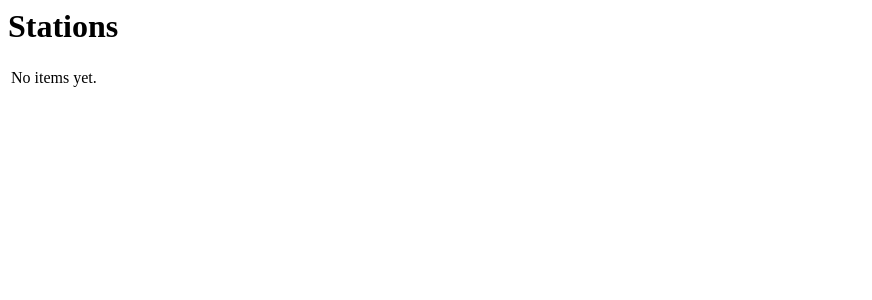
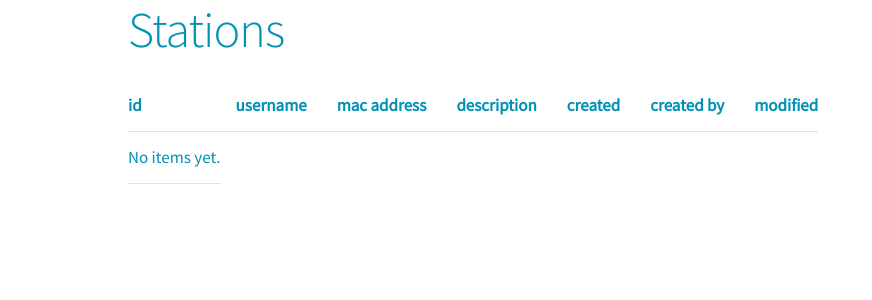
Before and after one commit to minikdo/freerad, a Django app: page / in a window 1280 px wide. Shown: the top 300 px of the page, without its empty margins (0-872 px from the left). Run offline with Django 3.2, Linux system fonts and the light colour scheme; data that the repository does not hold is empty.

Commit message:
add static files

```diff
--- a/freerad/settings.py
+++ b/freerad/settings.py
@@ -120,3 +120,7 @@ USE_TZ = True
 # https://docs.djangoproject.com/en/2.2/howto/static-files/
 
 STATIC_URL = '/static/'
+
+STATICFILES_DIRS = [
+    os.path.join(BASE_DIR, "static"),
+]
--- /dev/null
+++ b/static/css/skeleton.css
@@ -0,0 +1,418 @@
+/*
+* Skeleton V2.0.4
+* Copyright 2014, Dave Gamache
+* www.getskeleton.com
+* Free to use under the MIT license.
+* http://www.opensource.org/licenses/mit-license.php
+* 12/29/2014
+*/
+
+
+/* Table of contents
+––––––––––––––––––––––––––––––––––––––––––––––––––
+- Grid
+- Base Styles
+- Typography
+- Links
+- Buttons
+- Forms
+- Lists
+- Code
+- Tables
+- Spacing
+- Utilities
+- Clearing
+- Media Queries
+*/
+
+
+/* Grid
+–––––––––––––––––––––––––––––––––––––––––––––––––– */
+.container {
+  position: relative;
+  width: 100%;
+  max-width: 1200px;
+  margin: 0 auto;
+  padding: 0 20px;
+  box-sizing: border-box; }
+.column,
+.columns {
+  width: 100%;
+  float: left;
+  box-sizing: border-box; }
+
+/* For devices larger than 400px */
+@media (min-width: 400px) {
+  .container {
+    width: 85%;
+    padding: 0; }
+}
+
+/* For devices larger than 550px */
+@media (min-width: 550px) {
+  .container {
+    width: 80%; }
+  .column,
+  .columns {
+    margin-left: 4%; }
+  .column:first-child,
+  .columns:first-child {
+    margin-left: 0; }
+
+  .one.column,
+  .one.columns                    { width: 4.66666666667%; }
+  .two.columns                    { width: 13.3333333333%; }
+  .three.columns                  { width: 22%;            }
+  .four.columns                   { width: 30.6666666667%; }
+  .five.columns                   { width: 39.3333333333%; }
+  .six.columns                    { width: 48%;            }
+  .seven.columns                  { width: 56.6666666667%; }
+  .eight.columns                  { width: 65.3333333333%; }
+  .nine.columns                   { width: 74.0%;          }
+  .ten.columns                    { width: 82.6666666667%; }
+  .eleven.columns                 { width: 91.3333333333%; }
+  .twelve.columns                 { width: 100%; margin-left: 0; }
+
+  .one-third.column               { width: 30.6666666667%; }
+  .two-thirds.column              { width: 65.3333333333%; }
+
+  .one-half.column                { width: 48%; }
+
+  /* Offsets */
+  .offset-by-one.column,
+  .offset-by-one.columns          { margin-left: 8.66666666667%; }
+  .offset-by-two.column,
+  .offset-by-two.columns          { margin-left: 17.3333333333%; }
+  .offset-by-three.column,
+  .offset-by-three.columns        { margin-left: 26%;            }
+  .offset-by-four.column,
+  .offset-by-four.columns         { margin-left: 34.6666666667%; }
+  .offset-by-five.column,
+  .offset-by-five.columns         { margin-left: 43.3333333333%; }
+  .offset-by-six.column,
+  .offset-by-six.columns          { margin-left: 52%;            }
+  .offset-by-seven.column,
+  .offset-by-seven.columns        { margin-left: 60.6666666667%; }
+  .offset-by-eight.column,
+  .offset-by-eight.columns        { margin-left: 69.3333333333%; }
+  .offset-by-nine.column,
+  .offset-by-nine.columns         { margin-left: 78.0%;          }
+  .offset-by-ten.column,
+  .offset-by-ten.columns          { margin-left: 86.6666666667%; }
+  .offset-by-eleven.column,
+  .offset-by-eleven.columns       { margin-left: 95.3333333333%; }
+
+  .offset-by-one-third.column,
+  .offset-by-one-third.columns    { margin-left: 34.6666666667%; }
+  .offset-by-two-thirds.column,
+  .offset-by-two-thirds.columns   { margin-left: 69.3333333333%; }
+
+  .offset-by-one-half.column,
+  .offset-by-one-half.columns     { margin-left: 52%; }
+
+}
+
+
+/* Base Styles
+–––––––––––––––––––––––––––––––––––––––––––––––––– */
+/* NOTE
+html is set to 62.5% so that all the REM measurements throughout Skeleton
+are based on 10px sizing. So basically 1.5rem = 15px :) */
+html {
+  font-size: 62.5%; }
+body {
+  font-size: 1.5em; /* currently ems cause chrome bug misinterpreting rems on body element */
+  line-height: 1.6;
+  font-weight: 400;
+  font-family: "Raleway", "HelveticaNeue", "Helvetica Neue", Helvetica, Arial, sans-serif;
+  color: #222; }
+
+
+/* Typography
+–––––––––––––––––––––––––––––––––––––––––––––––––– */
+h1, h2, h3, h4, h5, h6 {
+  margin-top: 0;
+  margin-bottom: 2rem;
+  font-weight: 300; }
+h1 { font-size: 4.0rem; line-height: 1.2;  letter-spacing: -.1rem;}
+h2 { font-size: 3.6rem; line-height: 1.25; letter-spacing: -.1rem; }
+h3 { font-size: 3.0rem; line-height: 1.3;  letter-spacing: -.1rem; }
+h4 { font-size: 2.4rem; line-height: 1.35; letter-spacing: -.08rem; }
+h5 { font-size: 1.8rem; line-height: 1.5;  letter-spacing: -.05rem; }
+h6 { font-size: 1.5rem; line-height: 1.6;  letter-spacing: 0; }
+
+/* Larger than phablet */
+@media (min-width: 550px) {
+  h1 { font-size: 5.0rem; }
+  h2 { font-size: 4.2rem; }
+  h3 { font-size: 3.6rem; }
+  h4 { font-size: 3.0rem; }
+  h5 { font-size: 2.4rem; }
+  h6 { font-size: 1.5rem; }
+}
+
+p {
+  margin-top: 0; }
+
+
+/* Links
+–––––––––––––––––––––––––––––––––––––––––––––––––– */
+a {
+  color: #0091b5; }
+a:hover {
+  color: #03c790; }
+
+
+/* Buttons
+–––––––––––––––––––––––––––––––––––––––––––––––––– */
+.button,
+button,
+input[type="submit"],
+input[type="reset"],
+input[type="button"] {
+  display: inline-block;
+  height: 38px;
+  padding: 0 30px;
+  color: #555;
+  text-align: center;
+  font-size: 11px;
+  font-weight: 600;
+  line-height: 38px;
+  letter-spacing: .1rem;
+  text-transform: uppercase;
+  text-decoration: none;
+  white-space: nowrap;
+  background-color: transparent;
+  border-radius: 4px;
+  border: 1px solid #bbb;
+  cursor: pointer;
+  box-sizing: border-box; }
+.button:hover,
+button:hover,
+input[type="submit"]:hover,
+input[type="reset"]:hover,
+input[type="button"]:hover,
+.button:focus,
+button:focus,
+input[type="submit"]:focus,
+input[type="reset"]:focus,
+input[type="button"]:focus {
+  color: #333;
+  border-color: #888;
+  outline: 0; }
+.button.button-primary,
+button.button-primary,
+input[type="submit"].button-primary,
+input[type="reset"].button-primary,
+input[type="button"].button-primary {
+  color: #FFF;
+  background-color: #33C3F0;
+  border-color: #33C3F0; }
+.button.button-primary:hover,
+button.button-primary:hover,
+input[type="submit"].button-primary:hover,
+input[type="reset"].button-primary:hover,
+input[type="button"].button-primary:hover,
+.button.button-primary:focus,
+button.button-primary:focus,
+input[type="submit"].button-primary:focus,
+input[type="reset"].button-primary:focus,
+input[type="button"].button-primary:focus {
+  color: #FFF;
+  background-color: #1EAEDB;
+  border-color: #1EAEDB; }
+
+
+/* Forms
+–––––––––––––––––––––––––––––––––––––––––––––––––– */
+input[type="email"],
+input[type="number"],
+input[type="search"],
+input[type="text"],
+input[type="tel"],
+input[type="url"],
+input[type="password"],
+textarea,
+select {
+  height: 38px;
+  padding: 6px 10px; /* The 6px vertically centers text on FF, ignored by Webkit */
+  background-color: #fff;
+  border: 1px solid #D1D1D1;
+  border-radius: 4px;
+  box-shadow: none;
+  box-sizing: border-box; }
+/* Removes awkward default styles on some inputs for iOS */
+input[type="email"],
+input[type="number"],
+input[type="search"],
+input[type="text"],
+input[type="tel"],
+input[type="url"],
+input[type="password"],
+textarea {
+  -webkit-appearance: none;
+     -moz-appearance: none;
+          appearance: none; }
+textarea {
+  min-height: 65px;
+  padding-top: 6px;
+  padding-bottom: 6px; }
+input[type="email"]:focus,
+input[type="number"]:focus,
+input[type="search"]:focus,
+input[type="text"]:focus,
+input[type="tel"]:focus,
+input[type="url"]:focus,
+input[type="password"]:focus,
+textarea:focus,
+select:focus {
+  border: 1px solid #33C3F0;
+  outline: 0; }
+label,
+legend {
+  display: block;
+  margin-bottom: .5rem;
+  font-weight: 600; }
+fieldset {
+  padding: 0;
+  border-width: 0; }
+input[type="checkbox"],
+input[type="radio"] {
+  display: inline; }
+label > .label-body {
+  display: inline-block;
+  margin-left: .5rem;
+  font-weight: normal; }
+
+
+/* Lists
+–––––––––––––––––––––––––––––––––––––––––––––––––– */
+ul {
+  list-style: circle inside; }
+ol {
+  list-style: decimal inside; }
+ol, ul {
+  padding-left: 0;
+  margin-top: 0; }
+ul ul,
+ul ol,
+ol ol,
+ol ul {
+  margin: 1.5rem 0 1.5rem 3rem;
+  font-size: 90%; }
+li {
+  margin-bottom: 1rem; }
+
+
+/* Code
+–––––––––––––––––––––––––––––––––––––––––––––––––– */
+code {
+  padding: .2rem .5rem;
+  margin: 0 .2rem;
+  font-size: 90%;
+  white-space: nowrap;
+  background: #F1F1F1;
+  border: 1px solid #E1E1E1;
+  border-radius: 4px; }
+pre > code {
+  display: block;
+  padding: 1rem 1.5rem;
+  white-space: pre; }
+
+
+/* Tables
+–––––––––––––––––––––––––––––––––––––––––––––––––– */
+th,
+td {
+  padding: 12px 15px;
+  text-align: left;
+  border-bottom: 1px solid #E1E1E1; }
+th:first-child,
+td:first-child {
+  padding-left: 0; }
+th:last-child,
+td:last-child {
+  padding-right: 0; }
+
+
+/* Spacing
+–––––––––––––––––––––––––––––––––––––––––––––––––– */
+button,
+.button {
+  margin-bottom: 1rem; }
+input,
+textarea,
+select,
+fieldset {
+  margin-bottom: 1.5rem; }
+pre,
+blockquote,
+dl,
+figure,
+table,
+p,
+ul,
+ol,
+form {
+  margin-bottom: 2.5rem; }
+
+
+/* Utilities
+–––––––––––––––––––––––––––––––––––––––––––––––––– */
+.u-full-width {
+  width: 100%;
+  box-sizing: border-box; }
+.u-max-full-width {
+  max-width: 100%;
+  box-sizing: border-box; }
+.u-pull-right {
+  float: right; }
+.u-pull-left {
+  float: left; }
+
+
+/* Misc
+–––––––––––––––––––––––––––––––––––––––––––––––––– */
+hr {
+  margin-top: 3rem;
+  margin-bottom: 3.5rem;
+  border-width: 0;
+  border-top: 1px solid #E1E1E1; }
+
+
+/* Clearing
+–––––––––––––––––––––––––––––––––––––––––––––––––– */
+
+/* Self Clearing Goodness */
+.container:after,
+.row:after,
+.u-cf {
+  content: "";
+  display: table;
+  clear: both; }
+
+
+/* Media Queries
+–––––––––––––––––––––––––––––––––––––––––––––––––– */
+/*
+Note: The best way to structure the use of media queries is to create the queries
+near the relevant code. For example, if you wanted to change the styles for buttons
+on small devices, paste the mobile query code up in the buttons section and style it
+there.
+*/
+
+
+/* Larger than mobile */
+@media (min-width: 400px) {}
+
+/* Larger than phablet (also point when grid becomes active) */
+@media (min-width: 550px) {}
+
+/* Larger than tablet */
+@media (min-width: 750px) {}
+
+/* Larger than desktop */
+@media (min-width: 1000px) {}
+
+/* Larger than Desktop HD */
+@media (min-width: 1200px) {}
--- /dev/null
+++ b/static/css/style.css
@@ -0,0 +1,11 @@
+@import url('https://fonts.googleapis.com/css?family=Prata|Source+Sans+Pro:300,400');
+
+html {
+    position: relative;
+    min-height: 100%;
+}
+body {
+    font-family: "Source Sans Pro", "Open Sans", sans-serif;
+    color: #0091b5;
+    font-size: 1.7rem;
+}
--- /dev/null
+++ b/stations/templates/base.html
@@ -0,0 +1,38 @@
+{% load staticfiles %}
+<!doctype html>
+<html lang="en">
+  <head>
+    <meta charset="UTF-8"/>
+    <title>Freeradius</title>
+    <meta name="Author" content="dominik szmek" />
+    <meta name="Copyright" content="MIT" />
+    <meta name="Language" content="pl" />
+
+    <meta name="viewport" content="width=device-width, initial-scale=1.0">
+
+    {% block extrahead %}
+    <link rel="stylesheet" href="{% static 'css/normalize.css' %}" type="text/css" />
+    <link rel="stylesheet" href="{% static 'css/skeleton.css' %}" type="text/css" />
+    <link rel="stylesheet" href="{% static 'css/style.css' %}" type="text/css" />
+    {% endblock %}
+
+  </head>
+  <body>
+
+    <div class="container">
+
+      <div class="row">
+        <div class="twelve columns">
+
+    	  {% block body %}{% endblock %}
+
+        </div>
+      </div>
+
+    </div>    <!-- end container -->
+
+    {% block footer %}{% endblock %}
+
+    <div style="top-margin:50px;">&nbsp;</div>
+  </body>
+</html>
--- a/stations/templates/stations/radcheck_list.html
+++ b/stations/templates/stations/radcheck_list.html
@@ -1,8 +1,21 @@
+{% extends 'base.html' %}
+{% block body %}
+
 <h1>Stations</h1>
 
 <table>
+  <tr>
+      <th>id</th>
+      <th>username</th>
+      <th>mac address</th>
+      <th>description</th>
+      <th>created</th>
+      <th>created by</th>
+      <th>modified</th>
+  </tr>
   {% for item in object_list %}
   <tr>
+    <td>{{ item.pk }}</td>
     <td>{{ item.username }}</td>
     <td>{{ item.mac|default_if_none:'' }}</td>
     <td>{{ item.description|default_if_none:'' }}</td>
@@ -16,3 +29,5 @@
   </tr>
   {% endfor %}
 </table>
+
+{% endblock %}
```
Also changed, not shown: static/css/normalize.css (added).
